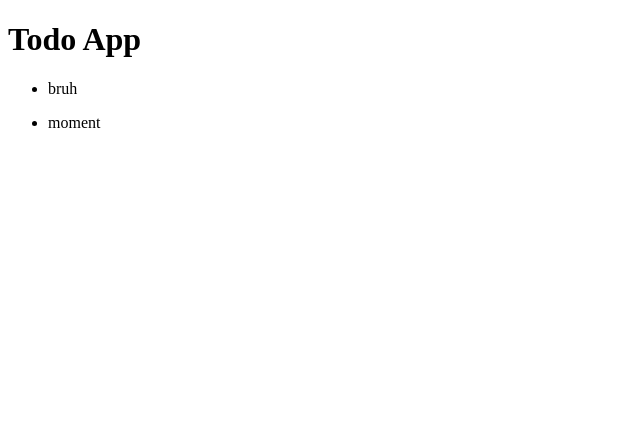
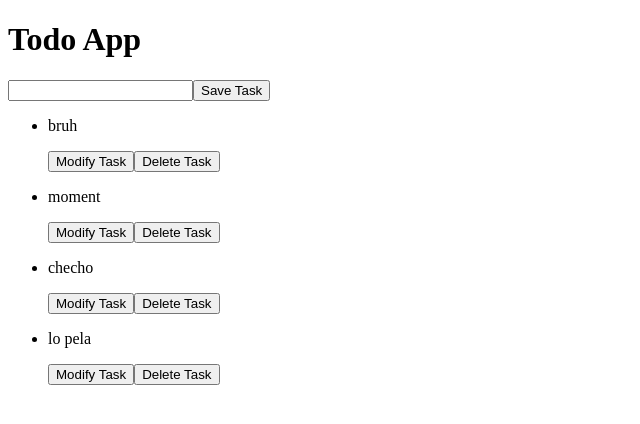
Before and after one commit to Larfg/my-react-task-list, a React (Vite) app: page / in a window 1280 px wide. Shown: the top 424 px of the page, without its empty margins (0-640 px from the left). Built offline with nearby package versions, Linux system fonts and the light colour scheme.

Commit message:
almost finished, delete task failing, and modify task

```diff
--- a/src/App.jsx
+++ b/src/App.jsx
@@ -3,7 +3,10 @@ import {TaskList} from "./components/TaskList.jsx";
 const tasks = [
     {name:"bruh"},
     {name:"moment"},
+    {name:"checho"},
+    {name:"lo pela"},
 ];
+
 function App() {
   return (
       <div className="App">
--- a/src/components/Task.jsx
+++ b/src/components/Task.jsx
@@ -1,10 +1,36 @@
 //Este componente mostrará el nombre, y un indicador del estado de cada tarea. (ej: checkbox, iconos, tachado...)
 
+import {useState} from "react";
+
 export function Task(props){
-    const { name } = props;
+    const { onClickModifyTask,onClickDeleteTask } = props;
+    const [name,setName] = useState(props.name)
+    const [showInputText, setShowInputText] = useState(false)
+    const handleClickModifyTask = () =>{
+        setShowInputText(true)
+    }
+
+    const handleTaskChange = (event) =>{
+        setName(event.target.value)
+    }
+
+    const  handleClickDeleteTask = () =>{
+        onClickDeleteTask(name)
+    }
+
+    const handleSaveModifyTask = () => {
+        onClickDeleteTask(name)
+        onClickModifyTask(name)
+        setShowInputText(false)
+    }
+
     return(
         <li>
-            <p>{name}</p>
+            <p hidden={showInputText}>{name}</p>
+            <input type="text" value={name} onChange={handleTaskChange} hidden={!showInputText}/>
+            <button onClick={handleSaveModifyTask} hidden={!showInputText}>Save Modify Task</button>
+            <button onClick={handleClickModifyTask}>Modify Task</button>
+            <button onClick={handleClickDeleteTask}>Delete Task</button>
         </li>
     )
 }
--- a/src/components/TaskList.jsx
+++ b/src/components/TaskList.jsx
@@ -1,12 +1,36 @@
 //En este componente debe visualizarse la lista completa de tareas.
 import {Task} from "./Task.jsx";
+import {useState} from "react";
+
 export const TaskList = (props) => {
-  const { list } = props;
+  const [list, setList] = useState(props.list);
+  const [newTask, setNewTask] = useState("");
+
+  const handleClickToAddTask = () => {
+    setList([...list,{name:newTask}])
+  }
+
+  const handleChange = (event) => {
+    setNewTask(event.target.value);
+  }
+
+  const handleDeleteTask = (taskName) =>{
+      setList(list.filter((obj) => obj.name !== taskName));
+  };
+
+  const handleModifyTask = (taskName) =>{
+      setList([...list,{name:taskName}])
+  }
+
   return (
-    <ul>
-        {list.map((task) => (
-            <Task name={task.name}/>
-        ))}
-    </ul>
+      <>
+          <input type="text" value={newTask} onChange={handleChange}/>
+          <button onClick={handleClickToAddTask}>Save Task</button>
+      <ul>
+          {list.map((task) => (
+              <Task name={task.name} onClickDeleteTask={handleDeleteTask} onClickModifyTask={handleModifyTask}/>
+          ))}
+      </ul>
+      </>
   );
 };
```
Also changed, not shown: 1 other file (tests, documents, lock files or other folders).
